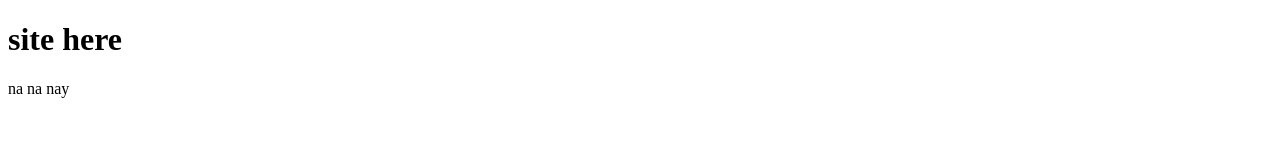
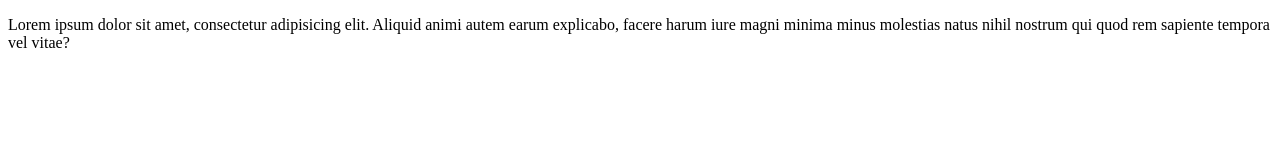
Before and after one commit to elk9992/elk, a plain HTML site: page index.html in a window 1280 px wide. Drawn offline with Linux system fonts and the light colour scheme.

Commit message:
Third commit

```diff
--- a/index.html
+++ b/index.html
@@ -6,7 +6,6 @@
         <link rel="stylesheet" href="css/styles.css">
     </head>
     <body>
-        <h1>site here</h1>
-        <p>na na nay</p>
+        <p>Lorem ipsum dolor sit amet, consectetur adipisicing elit. Aliquid animi autem earum explicabo, facere harum iure magni minima minus molestias natus nihil nostrum qui quod rem sapiente tempora vel vitae?</p>
     </body>
 </html>
```
